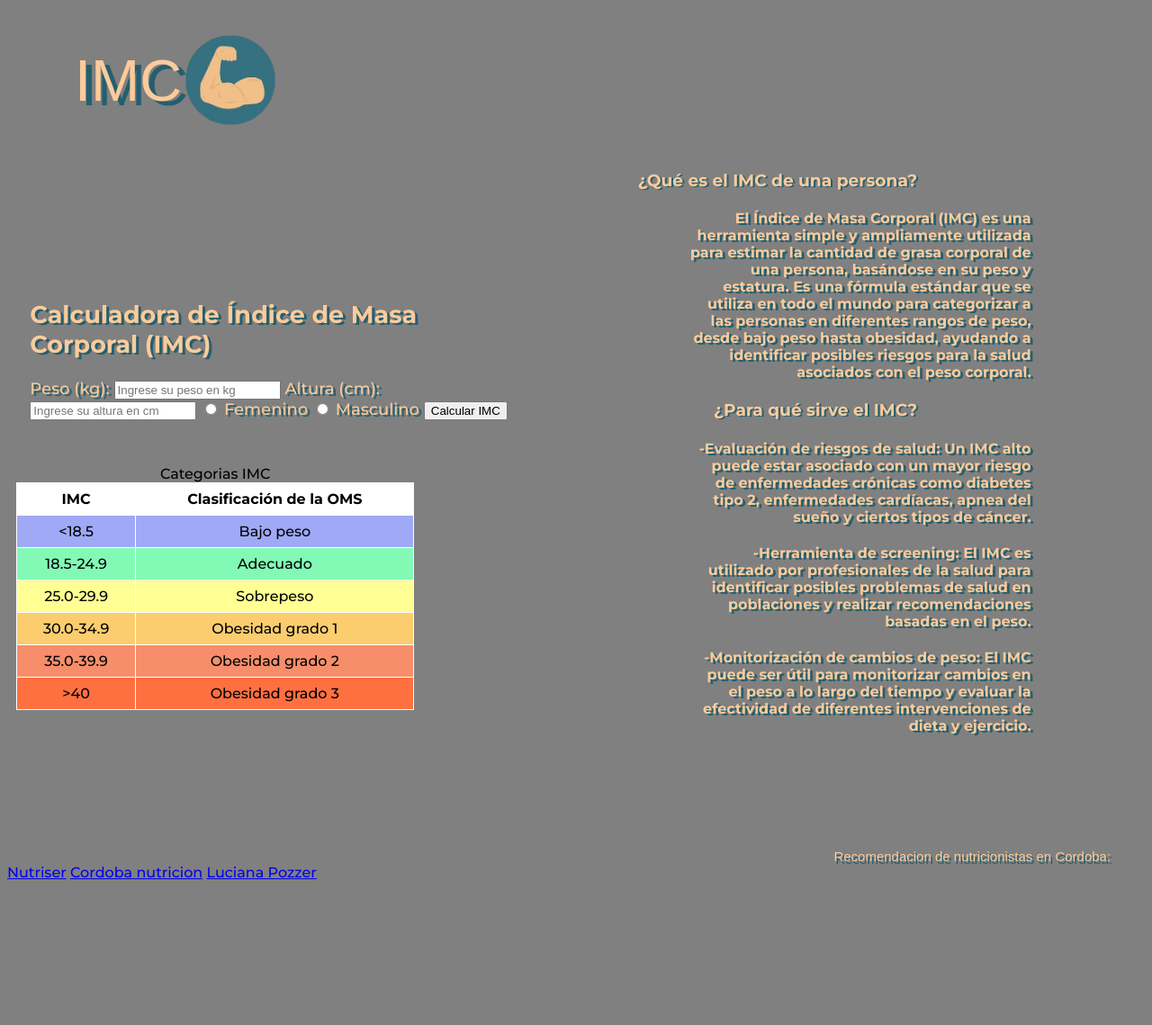
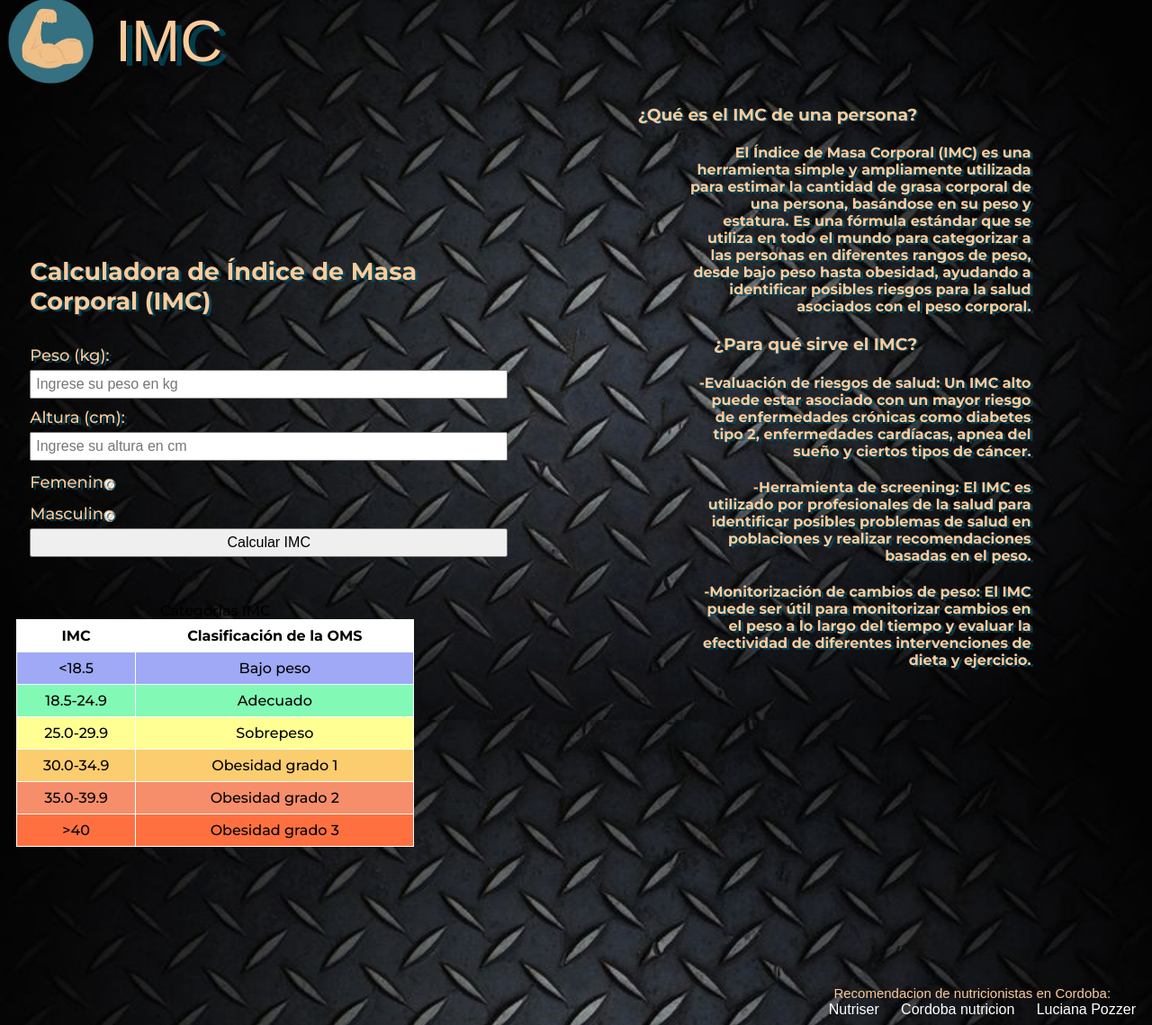
Before and after one commit to UCC-LabCompu2/proyecto2024-boiero-mitter, a plain HTML site: page Index.html in a window 1280 px wide. Shown: the whole page at 90% size. Before the commit the page ends 987 px from the top, so only its background shows below. Drawn offline with Linux system fonts and the light colour scheme; files that its build step writes are made by us from their sources; a web font is replaced by a local one.

Commit message:
fix proyecto

```diff
--- a/Estilos/estilo2_zoe_valen.css
+++ /dev/null
@@ -1,53 +0,0 @@
-body{
-    background-image: url("../Imagenes/fondo2.jpg");
-    background-attachment: fixed;
-    background-repeat: no-repeat;
-    background-position: center;
-    background-size: 100%, 100%;
-
-}
-.image {
-    margin-top: -500px;
-    height: 95px;
-    width: 95px;
-    margin-left: 1px;
-}
-.title {
-    margin-top: 5px;
-    margin-bottom: -5px;
-    vertical-align: middle;
-    margin-left: 120px;
-    font-size: 65px;
-    color:#fbcb9b;
-    font-family: "Poetsen One", sans-serif;
-    font-weight: 400;
-    font-style: normal;
-    text-shadow: 7px 5px #025369b9;
-}
-footer{
-    text-align: right;
-}
-.recomendaciones{
-    width: 42%;
-    text-align: right;
-    margin-right: 3%;
-    margin-left: auto;
-    font-size: 15px;
-    color:#fbcb9b;
-    font-weight: 400;
-    font-style: normal;
-    font-family: "Poetsen One", sans-serif;
-
-}
-
-footer a{
-    margin: 10px;
-    color: #ffffff;
-    text-decoration: none;
-    font-family: "Poetsen One", sans-serif;
-}
-
-footer a:hover{
-    text-decoration: underline;
-    color: #025369b9;
-}
--- a/Estilos/estilo_zoe_valen.css
+++ b/Estilos/estilo_zoe_valen.css
@@ -1,5 +1,5 @@
-body {
-    background-image: url("../Imagenes/fondoweb.jpg");
+.pagina1 {
+    background-image: url("../Imagenes/fondo.jpg");
     background-color: grey;
     background-attachment: fixed;
     background-repeat: no-repeat;
@@ -10,25 +10,25 @@ body {
     font-weight: 450;
     font-style: normal;
 }
-.container {
-    position: relative;
-    display: inline-block;
+.pagina2{
+    background-image: url("../Imagenes/fondo2.jpg");
+    background-attachment: fixed;
+    background-repeat: no-repeat;
+    background-position: center;
+    background-size: 100%, 100%;
+
 }
-
 .image {
-    display: inline-block;
-    height: 100px;
-    width: 100px;
+    margin-top: -500px;
+    height: 95px;
+    width: 95px;
+    margin-left: 1px;
+}
+.title {
+    margin-top: 5px;
+    margin-bottom: -5px;
     vertical-align: middle;
-}
-
-.title {
-    display: inline-block;
-    vertical-align: middle;
-    position: -webkit-sticky;
-    left: 100%;
-    top: 0; /* Alineado con la parte superior de la imagen */
-    margin-left: 75px; /* Espacio entre la imagen y el título */
+    margin-left: 120px;
     font-size: 65px;
     color:#fbcb9b;
     font-family: "Poetsen One", sans-serif;
@@ -59,14 +59,42 @@ div h4{
     width: 42%;
     color: #fbcb9b;
     text-shadow: 3px 2px #025369b9;
-    margin-top: -40%;
+    margin-top: -38%;
     margin-left: 2%;
     margin-right: auto;
     font-size: 18px;
     font-family: "Montserrat", sans-serif;
 }
 
-footer{
+form {
+    display: flex;
+    flex-direction: column;
+}
+form > label {
+    margin-top: 10px;
+}
+form > input[type="number"],
+form > button {
+    margin-top: 5px;
+    padding: 5px;
+    font-size: 16px;
+}
+form > div {
+    margin-top: 10px;
+}
+
+form > div > label {
+    margin-right: 10px;
+}
+
+form > input[type="radio"]{
+    margin-top: 20px;
+    margin-left: -350px;
+    margin-bottom: -30px;
+}
+
+nav{
+
     text-align: right;
 }
 
@@ -80,17 +108,16 @@ footer{
     font-weight: 400;
     font-style: normal;
     font-family: "Poetsen One", sans-serif;
-    text-shadow: 2px 3px #025369b9;
 }
 
-footer a{
+nav a{
     margin: 10px;
-    color: black;
+    color: #ffffff;
     text-decoration: none;
     font-family: "Poetsen One", sans-serif;
 }
 
-footer a:hover{
+nav a:hover{
     text-decoration: underline;
     color: #025369b9;
 }
--- a/Funciones/funcionesproyecto.js
+++ b/Funciones/funcionesproyecto.js
@@ -3,7 +3,7 @@
 
  */
 
-function calcularIMC() {
+let calcularIMC=()=> {
     const genMasc= document.getElementById("masculino").checked;
     const genFem= document.getElementById("femenino").checked;
     const alturaMetros=document.getElementById("altura").value/100;
@@ -35,12 +35,7 @@ function calcularIMC() {
     window.open("index2.html");
 }
 
-
-function goto(path){
-    window.location = window.location.origin + path;
-}
-
-function mostrarImc(){
+let mostrarImc=()=>{
     console.log(localStorage.getItem("imc"));
     console.log(localStorage.getItem("clasificacion"));
 }
--- a/Index.html
+++ b/Index.html
@@ -10,14 +10,15 @@
     <link rel="preconnect" href="https://fonts.gstatic.com" crossorigin>
     <link rel="preconnect" href="https://fonts.googleapis.com">
     <link href="https://fonts.googleapis.com/css2?family=Montserrat:ital,wght@0,100..900;1,100..900&family=Poetsen+One&family=Teachers:ital,wght@0,400..800;1,400..800&display=swap" rel="stylesheet">
-    <link rel="stylesheet" href="estilo/estilo_zoe_valen.css" type="text/css">
-    <script type="text/javascript" src="funciones_js/funcionesproyecto.js"></script>
+    <link rel="stylesheet" href="Estilos/estilo_zoe_valen.css" type="text/css">
+    <script type="text/javascript" src="Funciones/funcionesproyecto.js"></script>
 </head>
-<body>
+<body class="pagina1">
 <header>
     <h1 class="title">IMC</h1>
     <img class="image" src="Imagenes/icono_y_favicon%20del_proyecto.png" width="85" height="85" alt="icono_y_favicon">
 </header>
+<main>
     <div>
         <h3>¿Qué es el IMC de una persona?</h3>
         <h4>El Índice de Masa Corporal (IMC) es una herramienta simple y ampliamente utilizada para estimar la cantidad de grasa corporal de una persona, basándose en su peso y estatura. Es una fórmula estándar que se utiliza en todo el mundo para categorizar a las personas en diferentes rangos de peso, desde bajo peso hasta obesidad, ayudando a identificar posibles riesgos para la salud asociados con el peso corporal.</h4>
@@ -26,6 +27,7 @@
         <h4>-Herramienta de screening: El IMC es utilizado por profesionales de la salud para identificar posibles problemas de salud en poblaciones y realizar recomendaciones basadas en el peso.</h4>
         <h4>-Monitorización de cambios de peso: El IMC puede ser útil para monitorizar cambios en el peso a lo largo del tiempo y evaluar la efectividad de diferentes intervenciones de dieta y ejercicio.</h4>
     </div>
+</main>
 <div id="datos">
     <h2>Calculadora de Índice de Masa Corporal (IMC)</h2>
     <form name="imcForm">
```
Also changed, not shown: index2.html (+10 -9 lines). Lines whose indentation alone changed are shown as unchanged.
